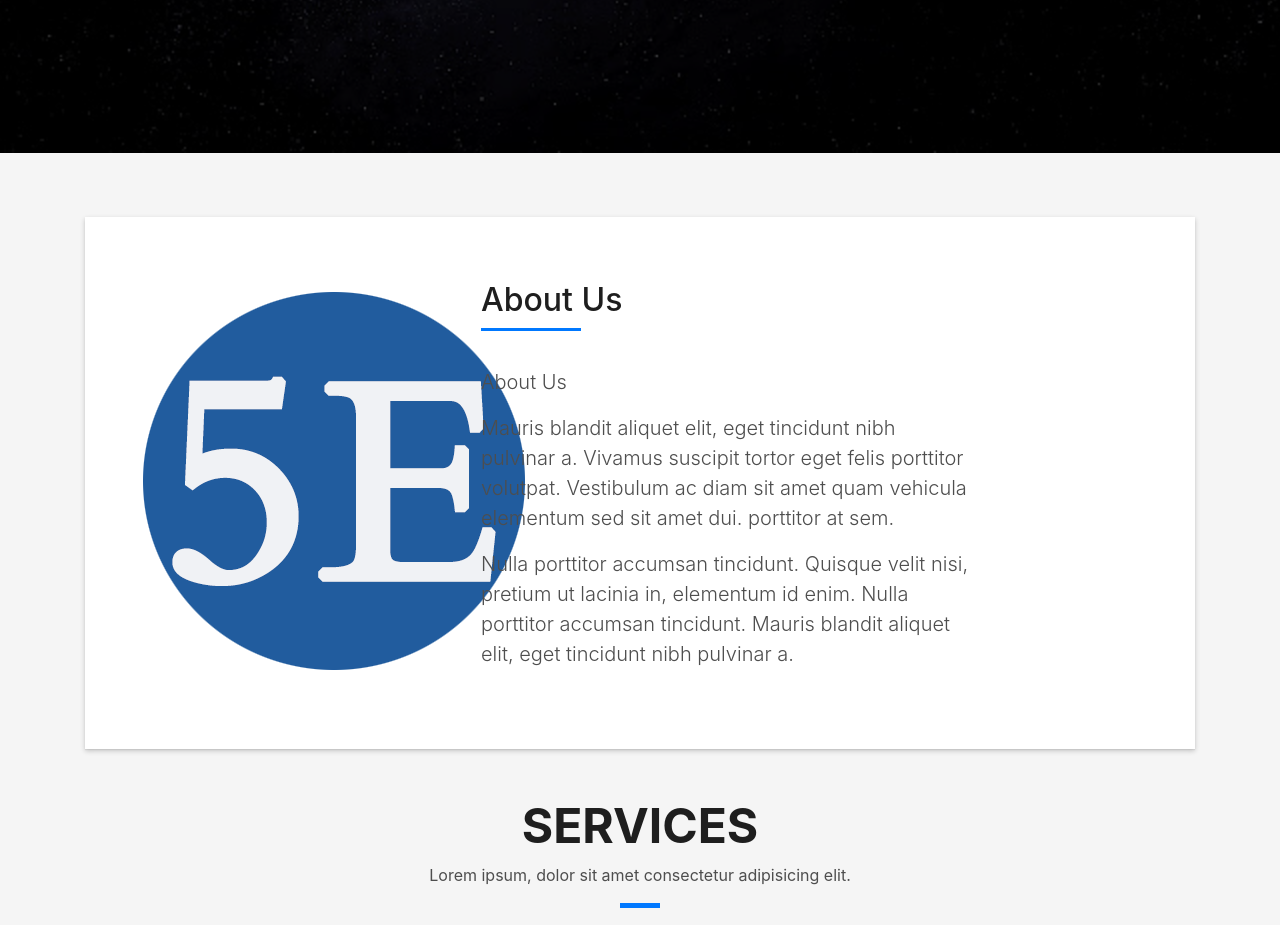
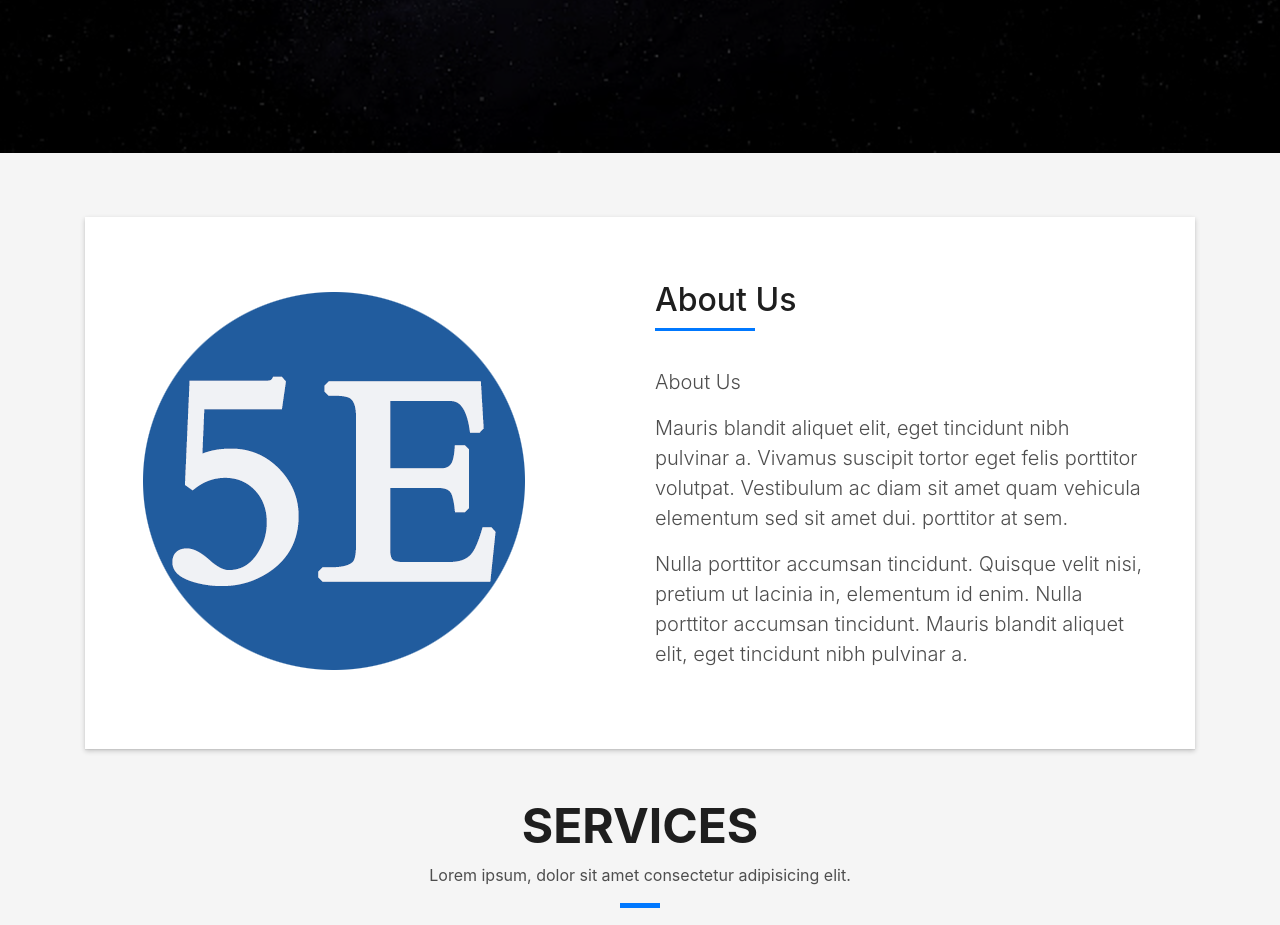
Before and after one commit to FahadAlMutairi5/EDP, a Django app: page / in a window 1280 px wide; the page is wider, and only the part inside the window is pictured. Shown: the part 647-1572 px from the top of that part. Run offline with Django 3.2, Linux system fonts and the light colour scheme; data comes from the database, SQL or seed files in the repository; some libraries are stand-ins or nearby versions.

Commit message:
class img

```diff
--- a/EDP/settings.py
+++ b/EDP/settings.py
@@ -23,7 +23,7 @@ BASE_DIR = os.path.dirname(os.path.dirname(os.path.abspath(__file__)))
 SECRET_KEY = 'ihher1%49!j%k2awcq#3uuj=q14_4r-tt)l8za5pu4$siq=zae'
 
 # SECURITY WARNING: don't run with debug turned on in production!
-DEBUG = False
+DEBUG = True
 
 ALLOWED_HOSTS = ['127.0.0.1', '139.59.158.101']
 
--- a/EDP_ap/templates/index.html
+++ b/EDP_ap/templates/index.html
@@ -88,10 +88,10 @@
         <div class="col-sm-12">
           <div class="box-shadow-full">
             <div class="row">
-              <div class="col-sm-6 col-md-4">
+              <div class="col-sm-12 col-md-6 col-lg-6">
                 <img class="img-responsive" src="{% static '5E.png' %}">
               </div>
-              <div class="col-md-6">
+              <div class="col-sm-12 col-md-6 col-lg-6">
                 <div class="about-me pt-4 pt-md-0">
                   <div class="title-box-2">
                     <h5 class="title-left">
```
